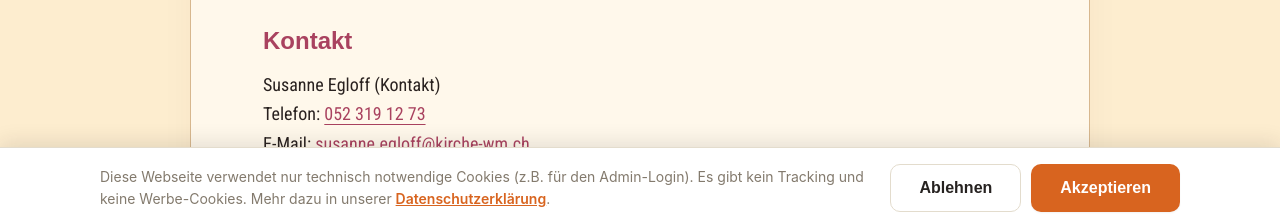
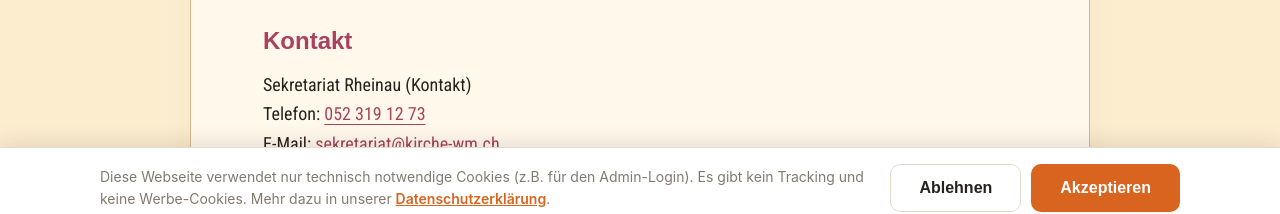
Before and after one commit to Fababum/kirche, a React (Vite) app: page /impressum in a window 1280 px wide. Shown: the part 572-786 px from the top of the page. Built offline with nearby package versions, Linux system fonts and the light colour scheme; no server answers.

Commit message:
fix: update secretariat contact details in mail template and content file

```diff
--- a/src/data/content.js
+++ b/src/data/content.js
@@ -69,9 +69,9 @@ export const travelInfo = {
 export const secretariat = {
   heading: "Kontakt",
   text: "Melde dich bei unserem Sekretariat.",
-  name: "Susanne Egloff",
+  name: "Sekretariat Rheinau",
   phone: "052 319 12 73",
-  email: "susanne.egloff@kirche-wm.ch",
+  email: "sekretariat@kirche-wm.ch",
   address: {
     org: "Evangelisch-reformierte Kirchgemeinde Weinland Mitte",
     line1: "Sekretariat Rheinau",
```
Also changed, not shown: 1 other file (tests, documents, lock files or other folders).
